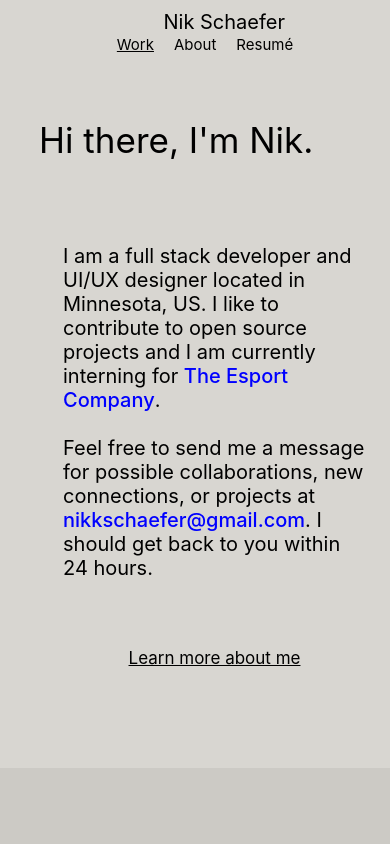
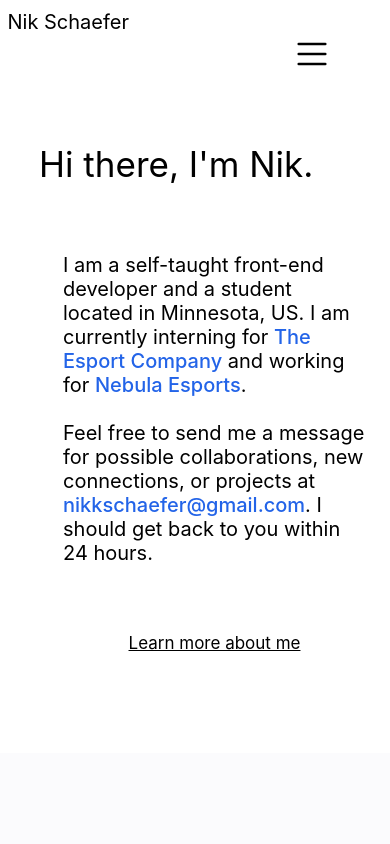
Before and after one commit to NikSchaefer/portfolio-v1, a React (Create React App) app: page / in a window 390 px wide. Shown: the top 844 px of the page. Built offline with nearby package versions, Linux system fonts and the light colour scheme.

Commit message:
Mobile Menu

```diff
--- a/src/App.css
+++ b/src/App.css
@@ -2,11 +2,11 @@
 /*    Variables #d7d6d1   */
 .theme-light {
   --color-primary: #292929;
-  --color-secondary: #cccac5;
-  --color-accent:#d8d6d1;
+  --color-secondary: #fbfbfd;
+  --color-accent:#ffffff;
   --font-color: #000000;
   --font-color-o: #ffffff;
-  --card-color: rgb(245, 245, 245);
+  --card-color: rgb(255, 255, 255);
   background-color: var(--color-secondary);
 
 }
@@ -20,10 +20,6 @@
 
 }
 /*    /Variables     */
-
-
-
-
 
 
 
@@ -44,7 +40,7 @@ body {
 
 
 a[type=text-link] {
-  color:blue;
+  color:#2364e8;
   text-decoration: none;
 }
 a[type=text-link]:hover {
@@ -95,6 +91,7 @@ header {
 }
 .nav-link-div {
   position: relative;
+  display:block;
 }
 
 .nav-link {
@@ -112,7 +109,7 @@ header {
 
 }
 .nav-link:hover {
- text-decoration: underline;
+ color: #2364e8;
 
 }
 .nav-name {
@@ -123,21 +120,56 @@ header {
     text-decoration: none;
     color:var(--font-color);
 }
+.nav-menu {
+  display:none;
+}
+#nav-menu-div {
+  display:none;
+}
+.nav-link-menu {
+  color:var(--font-color);
+  text-decoration: none;
+  width:100%;
+  margin: 10%;
+}
+.nav-link-menu:hover {
+  background-color: white;
 
+}
 @media screen and (max-width: 500px) {
-  .nav-name {
-    left:auto;
-    text-align: center;
+  .nav-link {
+   display:none;
+
   }
-  .nav-link {
-    top:0px;
-    left:0%;
+  .nav-menu {
+    display:inline-block;
+    width:40px;
+    margin-left:60%;
   }
-
-
-
-
-
+  .nav-menu:hover + #nav-menu-div {
+    display:block;
+    position: relative;
+    height: fit-content;
+    width:80%;
+    background-color: rgb(255, 255, 255);
+    box-shadow: 0 4px 8px 0 rgba(0,0,0,0.2);
+    margin: auto;
+    text-align: left;
+    padding: 5% 0% 5% 0%;
+    z-index: 1;
+  }
+  #nav-menu-div:hover {
+    display:block;
+    position: relative;
+    height: fit-content;
+    width:80%;
+    background-color: rgb(255, 255, 255);
+    box-shadow: 0 4px 8px 0 rgba(0,0,0,0.2);
+    margin: auto;
+    text-align: left;
+    padding: 5% 0% 5% 0%;
+    z-index: 1;
+  }
 }
 
 
@@ -169,10 +201,11 @@ header {
 }
 .home-top-description-title {
   font-size: 35px;
+  margin-bottom:0px;
 }
 .home-top-description-link {
   text-decoration: none;
-  color:blue;
+  color:#2364e8;
   font-weight: 500;
 }
 .home-top-description-link:hover {
@@ -329,6 +362,8 @@ header {
   font-size: 25px;
 }
 
+
+
 @media screen and (max-width: 550px) {
   .home-div-about-link {
     width:100%;
--- a/src/Pages/Footer.js
+++ b/src/Pages/Footer.js
@@ -31,6 +31,7 @@ const Footer = () => {
                       <br />
                       © 2020 Design + Code by Nik Schaefer
                     </p>
+                    <a href='https://github.com/NikSchaefer/portfolio' className='home-div-about-link' style={{color:'white', fontSize:'15px', textAlign:"center", textDecoration:'none'}}>View source code</a>
                 </div>
                 <div className="footer-block">
                     <h3>Quick Links</h3>
--- a/src/Pages/Home.js
+++ b/src/Pages/Home.js
@@ -17,8 +17,9 @@ const Home = () => {
             <div className="home-top-description-div">
                 <p className='home-top-description-title'>Hi there, I'm Nik.</p>
                 <p className="home-top-description">
-                    I am a full stack developer and UI/UX designer located in Minnesota, US.
-                    I like to contribute to open source projects and I am currently interning for <a className="home-top-description-link" href='https://www.theesportcompany.com/'>The Esport Company</a>.
+                    I am a self-taught front-end developer and a student located in Minnesota, US.
+                    I am currently interning for <a className="home-top-description-link" href='https://www.theesportcompany.com/'>The Esport Company</a> and working
+                    for <a className="home-top-description-link" href='https://nebulaesports.vercel.app/'>Nebula Esports</a>.
 
                      <br /><br />
                     Feel free to send me a message for possible collaborations,
@@ -62,7 +63,7 @@ const Home = () => {
                 <img src={Nebula} alt="" className="card-img" />
                 <div class="container">
                     <h4><b>Nebula Esports</b></h4>
-                    <p>Full stack + Desgin working as a Project Lead</p>
+                    <p>Full stack + Design working as a Project Lead</p>
                 </div>
                 <p className="home-card-label-div-text-orange">
                 Full Stack + Design
--- a/src/Pages/NavBar.js
+++ b/src/Pages/NavBar.js
@@ -1,8 +1,13 @@
 import React from 'react';
 import {NavLink} from "react-router-dom";
 import { animateScroll as scroll } from "react-scroll";
+import Menu from './Images/Menu.svg'
 
 const NavBar = () => {
+
+
+
+
     return (
         <div>
             <header>
@@ -12,6 +17,15 @@ const NavBar = () => {
                     <NavLink to="/about" className="nav-link" exact activeStyle={{textDecoration:'underline'}} onClick={scroll.scrollToTop}>About</NavLink>
                     <a href="https://drive.google.com/file/d/11bnEWOG--7ZIix_RyUJYb9c3cbEjP2X_/view?usp=sharing" className="nav-link" exact activeStyle={{borderBottom: 'solid', borderColor: 'lightblue'}} onClick={scroll.scrollToTop}>Resumé</a>
                 </div>
+
+                    <img src={Menu} alt="" className='nav-menu' />
+                        <div id="nav-menu-div">
+                            <NavLink to="/" className="nav-link-menu" onClick={scroll.scrollToTop}>Work</NavLink>
+                            <br /><br />
+                            <NavLink to="/about" className="nav-link-menu" onClick={scroll.scrollToTop}>About</NavLink>
+                            <br /><br />
+                            <a href="https://drive.google.com/file/d/11bnEWOG--7ZIix_RyUJYb9c3cbEjP2X_/view?usp=sharing" className="nav-link-menu" exact activeStyle={{borderBottom: 'solid', borderColor: 'lightblue'}} onClick={scroll.scrollToTop}>Resumé</a>
+                    </div>
             </header>
         </div>
     )
```
Also changed, not shown: src/Pages/Images/Menu.svg (added), 1 other file (tests, documents, lock files or other folders).
